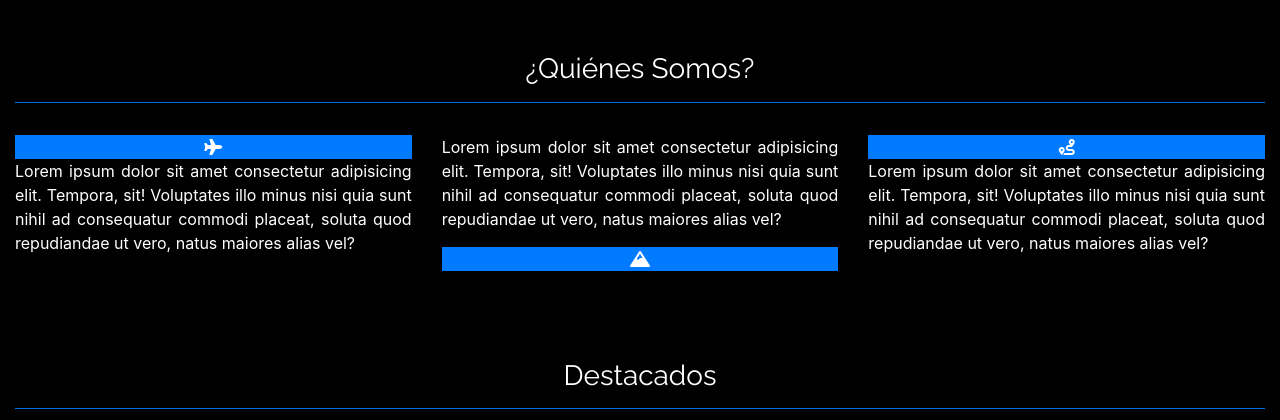
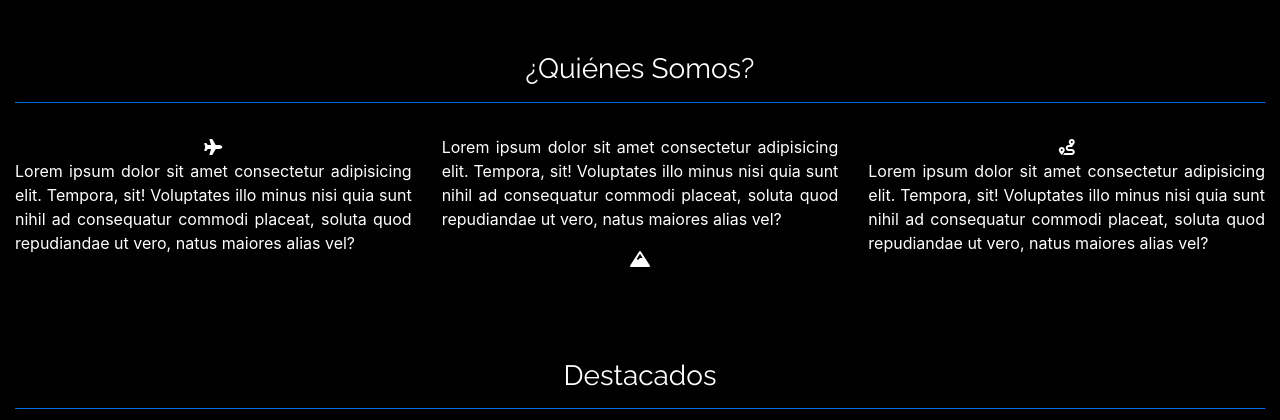
Before and after one commit to isis-camila/PruebaVC, a plain HTML site: page index.html in a window 1280 px wide. Shown: the part 980-1400 px from the top of the page. Drawn offline with nearby package versions, Linux system fonts and the light colour scheme; a script that the page names is missing.

Commit message:
se modifica color en css #quienes-somos de los iconos y se elimina tag de color boostrap en sección quienes somos, en tag i

```diff
--- a/assets/css/estilos.css
+++ b/assets/css/estilos.css
@@ -12,6 +12,7 @@
 
 #quienes-somos .col{
     opacity: .8;
+    background-color: #17A3BB;
     border: gray;
 }
 
--- a/index.html
+++ b/index.html
@@ -90,7 +90,7 @@
 
     <div class="row py-3 pb-5">
         <div class="col-4">
-            <div class="bg-primary text-center text-white">
+            <div class="text-center text-white">
                 <i data-toggle="tooltip" data-placement="top" title="Vuelos" class="fas fa-plane"></i>
             </div>
             <p class="text-justify d-md-block d-none">Lorem ipsum dolor sit amet consectetur adipisicing elit. Tempora, sit! Voluptates illo minus nisi quia sunt nihil ad consequatur commodi placeat, soluta quod repudiandae ut vero, natus maiores alias vel?</p>
@@ -98,14 +98,14 @@
 
         <div class="col-4">
             <p class="text-justify  d-md-block d-none">Lorem ipsum dolor sit amet consectetur adipisicing elit. Tempora, sit! Voluptates illo minus nisi quia sunt nihil ad consequatur commodi placeat, soluta quod repudiandae ut vero, natus maiores alias vel?</p>
-            <div class="bg-primary text-center text-white">
+            <div class="text-center text-white">
                 <i data-toggle="tooltip" data-placement="bottom" title="Senderos cordilleranos" class="fas fa-mountain"></i>
             </div>
 
         </div>
 
         <div class="col-4">
-            <div class="bg-primary text-center text-white">
+            <div class="text-center text-white">
                 <i data-toggle="tooltip" data-placement="top" title="Rutas opcionales" class="fas fa-route"></i>
             </div>
             <p class="text-justify  d-md-block d-none">Lorem ipsum dolor sit amet consectetur adipisicing elit. Tempora, sit! Voluptates illo minus nisi quia sunt nihil ad consequatur commodi placeat, soluta quod repudiandae ut vero, natus maiores alias vel?</p>
```
